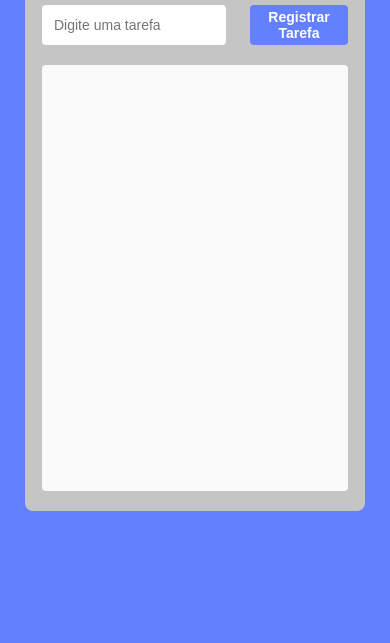
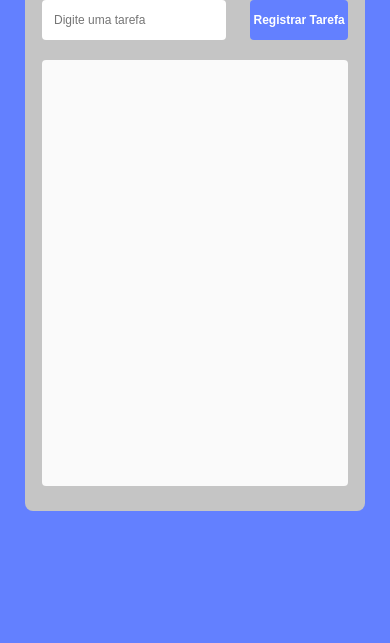
Before and after one commit to JoaoPauloSouzaS/lista-de-tarefas-simples, a plain HTML site: page index.html in a window 390 px wide. Shown: the part 201-844 px from the top of the page. Drawn offline with Linux system fonts and the light colour scheme.

Commit message:
Update style.css

```diff
--- a/style.css
+++ b/style.css
@@ -19,13 +19,13 @@ body{
 #app{
     background-color: #c5c5c5;
     width: 100%;
-    max-width: 560px;
+    max-width: 500px;
     height: 100%;
-    max-height: 750px;
+    max-height: 560px;
     border-radius: 8px;
     text-align: center;
     padding-top: 12px;
-    font-size: 22px;
+    font-size: 18px;
 }
 
 .container{
@@ -42,13 +42,13 @@ body{
     border-radius: 4px;
     padding: 0 12px;
     border: 0;
-    font-size: 18px;
+    font-size: 16px;
 }
 
 .container button{
     height: 40px;
     width: 32%;
-    font-size: 18px;
+    font-size: 16px;
     border-radius: 4px;
     cursor: pointer;
     background-color: #6380ff;
@@ -58,7 +58,7 @@ body{
 }
 
 ul{
-    height: 79%;
+    height: 73%;
     width: 90%;
     margin: 0 auto;
     padding: 10px 0;
@@ -93,12 +93,16 @@ ul li a:hover{
     #app{
         max-width: 340px;
         max-height: 580px;
-        font-size: 18px;
+        font-size: 16px;
     }
     .container input, .container button{
-        font-size: 14px;
+        font-size: 12px;
     }
     ul{
         height: 75%;
     }
+    ul li{
+        font-size: 14px;
+        width: 93%;
+    }
 }
```
